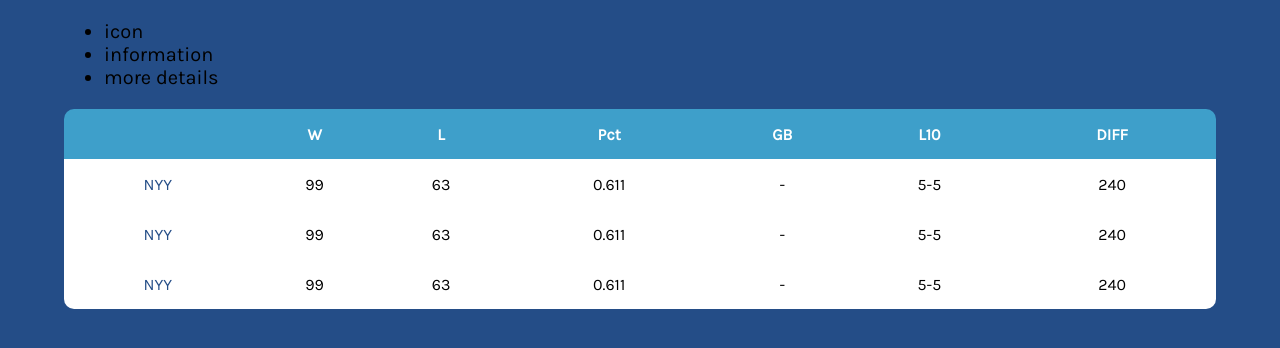
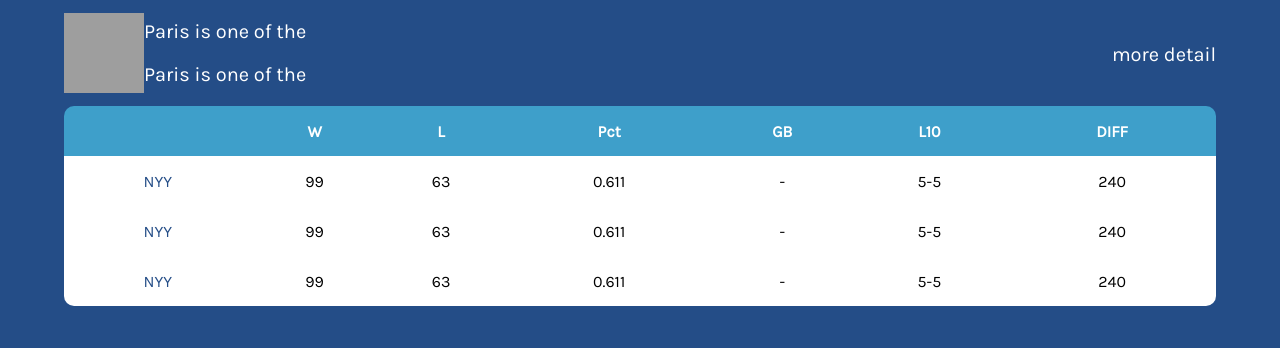
Before and after one commit to cd155/Assignment, a Django app: page /player/1 in a window 1280 px wide. Shown: the part 76-424 px from the top of the page. Run offline with Django 4.2, Linux system fonts and the light colour scheme; some web fonts are replaced; grey boxes are pictures that could not be loaded.

Commit message:
use replace ul

```diff
--- a/blueJays/stats/templates/partials/_playerbanner.html
+++ b/blueJays/stats/templates/partials/_playerbanner.html
@@ -1,5 +1,13 @@
-<ul id="playerbanner">
-    <li>icon</li>
-    <li>information</li>
-    <li>more details</li>
-</ul>
+{% load static %}
+<div id="banner">
+    <div class="alignleft">
+        <div class="img-text-container">
+            <img src="{% static 'img/news_holder.png' %}" width="80" height="80">
+            <div>
+                <p>Paris is one of the </p>
+                <p>Paris is one of the </p>
+            </div>
+        </div>
+    </div>
+    <p class="alignright"><br>more detail</p>
+</div>
```
